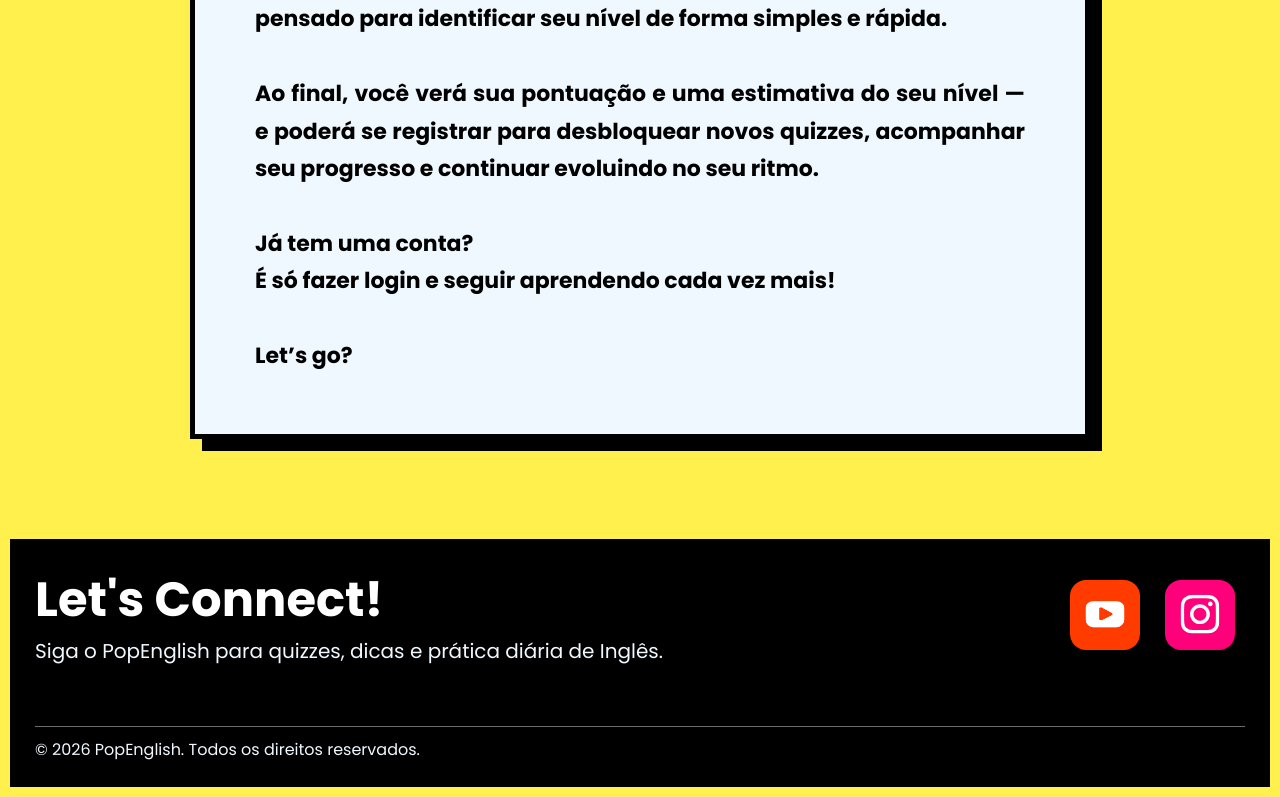
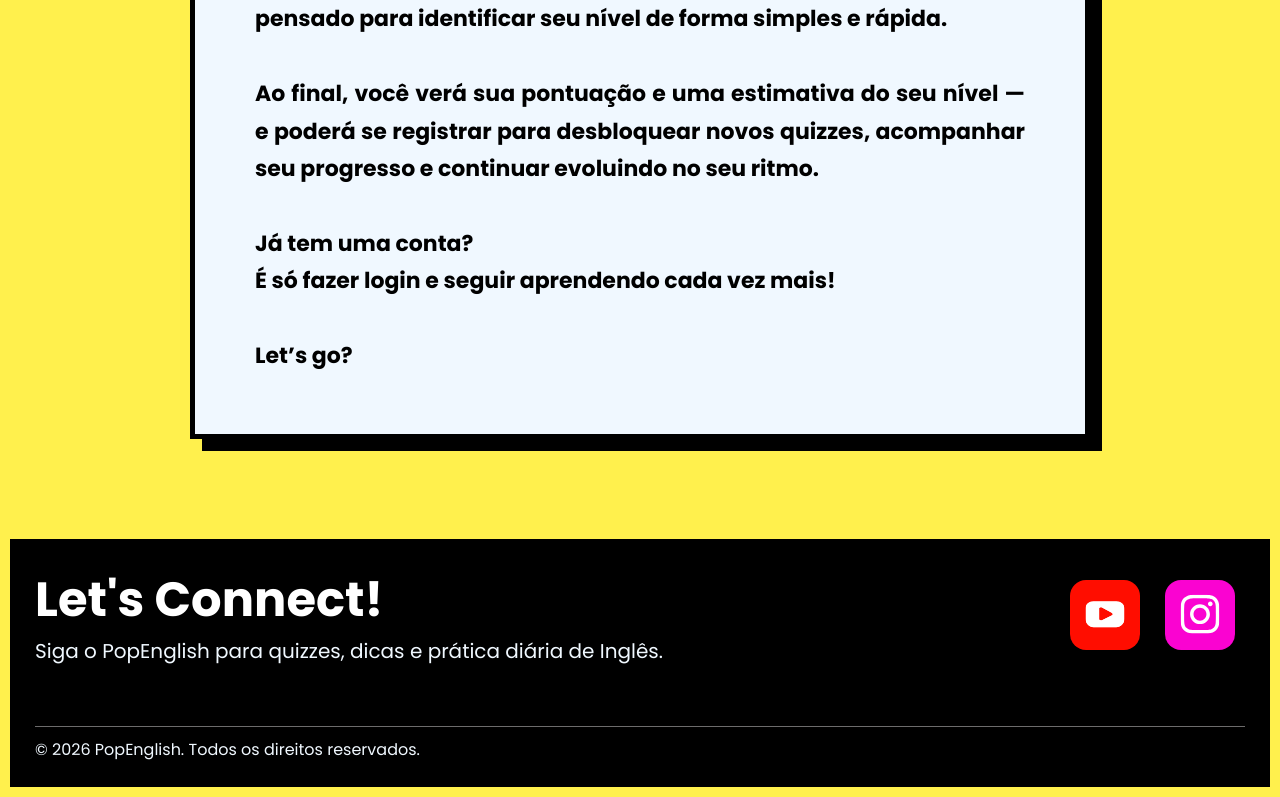
Before and after one commit to analopesfernandes-tech/popenglish, a plain HTML site: page popenglish-frontend/index.html in a window 1280 px wide. Shown: the part 1137-1934 px from the top of the page. Drawn offline with Linux system fonts and the light colour scheme.

Commit message:
cor do icone

```diff
--- a/popenglish-frontend/index.css
+++ b/popenglish-frontend/index.css
@@ -304,6 +304,7 @@ body {
 
 .social-icons {
     display: flex;
+    justify-content: center;
     gap: 25px;
 }
 
@@ -312,6 +313,7 @@ body {
 .icon {
     width: 70px;
     height: 70px;
+    text-decoration: none;
     display: flex;
     align-items: center;
     justify-content: center;
@@ -322,6 +324,8 @@ body {
 
 .icon img {
     width: 50px;
+    height: 50px;
+    object-fit: contain;
 
 }
 
@@ -329,11 +333,11 @@ body {
 /* cores */
 
 .youtube {
-    background: #ff3b00;
+    background: #ff0d00;
 }
 
 .instagram {
-    background: #ff007a;
+    background: #fa03d1;
 }
 
 /* hover */
--- a/popenglish-frontend/resultado.css
+++ b/popenglish-frontend/resultado.css
@@ -58,7 +58,7 @@ margin-bottom:15px;
   margin:25px auto;
   font-size:20px;
   line-height:1.5;
-  text-align:center; /* pode trocar pra left se quiser mais moderno */
+  text-align:center;
 }
 
 
```
